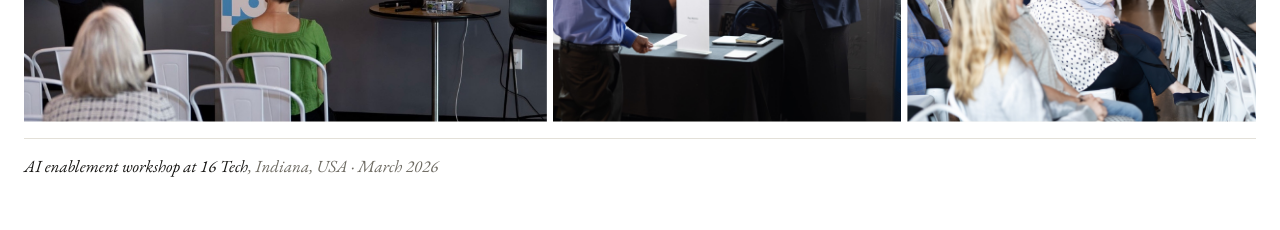
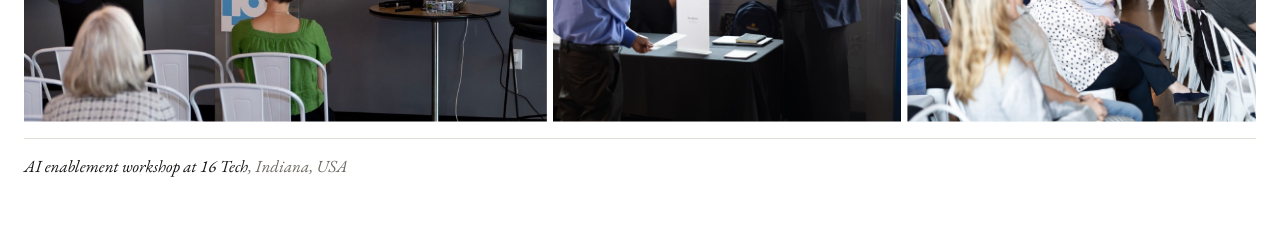
Before and after one commit to iamasikhia/trycentri-website, a plain HTML site: page index.html in a window 1280 px wide. Shown: the part 1200-1430 px from the top of the page. Drawn offline with nearby package versions, Linux system fonts and the light colour scheme.

Commit message:
Remove date from hero gallery caption
Co-Authored-By: Claude Opus 5.5 <noreply@anthropic.com>

```diff
--- a/index.html
+++ b/index.html
@@ -88,7 +88,7 @@
             <img src="assets/images/gallery-4.jpg" alt="Business owners listening during a Centri AI session">
           </figure>
         </div>
-        <p class="gallery-caption"><span>AI enablement workshop at 16 Tech</span>, Indiana, USA &middot; March 2026</p>
+        <p class="gallery-caption"><span>AI enablement workshop at 16 Tech</span>, Indiana, USA</p>
       </div>
     </section>
 
```
